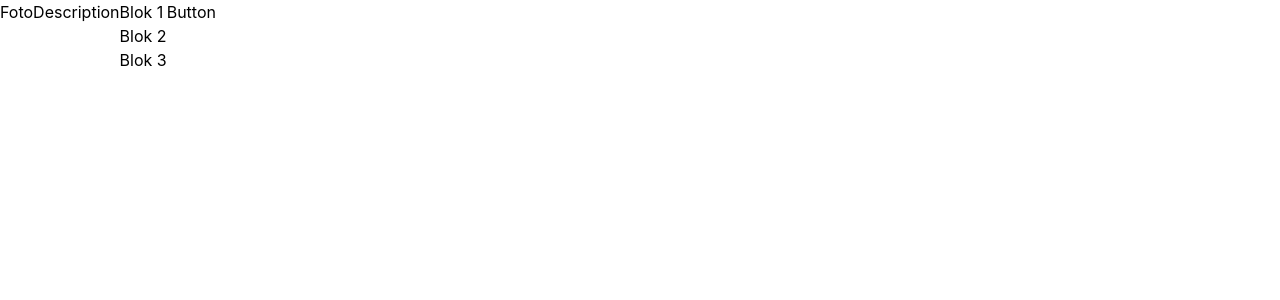
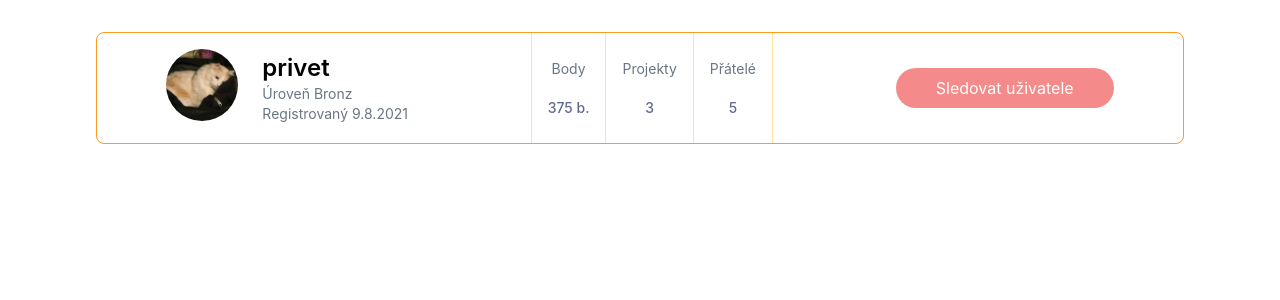
Before and after one commit to htmlena/test-biano-project, a Next.js app: page / in a window 1280 px wide. Shown: the top 300 px of the page. Built offline with nearby package versions, Linux system fonts and the light colour scheme.

Commit message:
basic styles for creator

```diff
--- a/components/Creator/Creator.jsx
+++ b/components/Creator/Creator.jsx
@@ -1,17 +1,47 @@
+import Image from "next/image";
+import avatar from "../../public/cat.jpg";
+
 const Creator = () => {
   return (
-    <div className="flex flex-col md:flex-row">
-      <div className="flex flex-row">
-        <div>Foto</div>
-        <div>Description</div>
-      </div>
-      <div>
-        <div>Blok 1</div>
-        <div>Blok 2</div>
-        <div>Blok 3</div>
-      </div>
-      <div>
-        <div>Button</div>
+    <div className="max-w-6xl my-0 mx-auto pt-8 px-8">
+      <div className="flex flex-col md:flex-row md:justify-around border border-orange rounded-lg">
+        <div className="flex flex-row p-4 items-center">
+          <div>
+            <Image
+              className="rounded-full"
+              src={avatar}
+              alt="avatar"
+              width={72}
+              height={72}
+            />
+          </div>
+          <div className="pl-6">
+            <p className="font-semibold text-base md:text-2xl">privet</p>
+            <p className="text-gray text-xs md:text-sm">Úroveň Bronz</p>
+            <p className="text-gray text-xs md:text-sm">
+              Registrovaný 9.8.2021
+            </p>
+          </div>
+        </div>
+        <div className="flex flex-row justify-center border-y md:border-y-0 md:border-x border-yellow">
+          <div className="p-4 flex flex-col justify-around items-center text-xs md:text-sm basis-1/3">
+            <p className="text-gray">Body</p>
+            <p className="text-violet font-medium">375 b.</p>
+          </div>
+          <div className="p-4 flex flex-col justify-around items-center text-xs md:text-sm basis-1/3 border-x border-yellow">
+            <p className="text-gray">Projekty</p>
+            <p className="text-violet font-medium">3</p>
+          </div>
+          <div className="p-4 flex flex-col justify-around items-center text-xs md:text-sm basis-1/3">
+            <p className="text-gray">Přátelé</p>
+            <p className="text-violet font-medium">5</p>
+          </div>
+        </div>
+        <div className="flex flex-row justify-center items-center">
+          <button className="bg-pink m-4 px-10 h-10 rounded-3xl text-white w-full md:min-w-44">
+            Sledovat uživatele
+          </button>
+        </div>
       </div>
     </div>
   );
--- a/tailwind.config.js
+++ b/tailwind.config.js
@@ -5,7 +5,15 @@ module.exports = {
     "./components/**/*.{js,ts,jsx,tsx}",
   ],
   theme: {
-    extend: {},
+    colors: {
+      "white": "#FFFFFF",
+      "orange": "#FF9B1F",
+      "main-yellow": "#FFE295 ",
+      "yellow": "#FEE399",
+      "pink": "#F58A8A",
+      "violet": "#616A92",
+      "gray": "#6A7685",
+    },
   },
   plugins: [],
 };
```
Also changed, not shown: public/cat.jpg (added).
